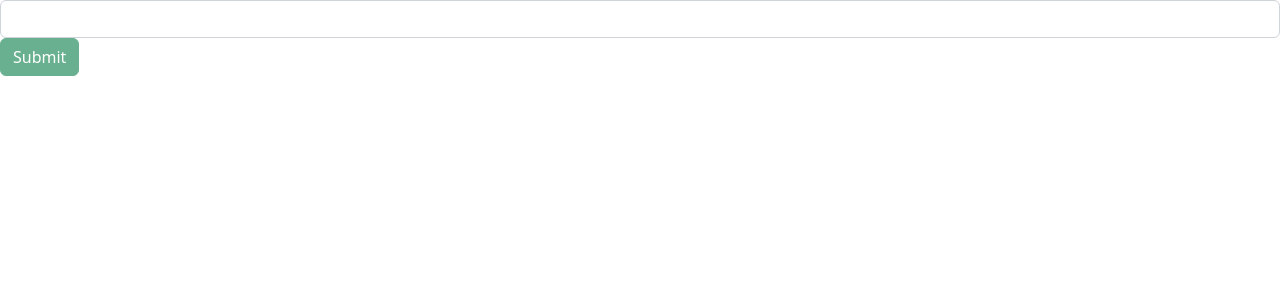
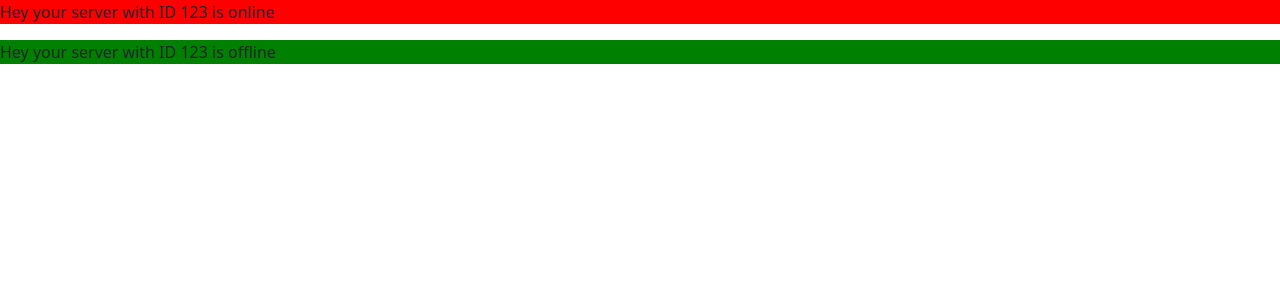
Before and after one commit to 148X1A0309/Angular-Part1, an Angular app: page / in a window 1280 px wide. Shown: the top 300 px of the page. Built offline with nearby package versions, Linux system fonts and the light colour scheme.

Commit message:
6 files modified

```diff
--- a/src/app/Server/server/server.component.html
+++ b/src/app/Server/server/server.component.html
@@ -21,8 +21,10 @@ Event Binding is nothing but the communication b/w view and model(ts) .As the na
   <input type="text" class="form-control" [(ngModel)]='ServerName'>
 <!-- <p>{{ServerName}}</p> -->
 <button class="btn btn-primary" [disabled]="!allowServer" (click)="AddedServer()">Add Server</button>
-<p>{{ServerStatus}}</p>
-<p [innerText]="allowServer"></p>
+<!-- <p>{{ServerStatus}}</p> -->
+<!-- <p [innerText]="allowServer"></p> -->
+<!-- * in ngIf indicate that it is structural Directive -->
+<p *ngIf="serverCreated">Server was created and the name is {{ServerName}}</p>
 
 <!-- Two Way Data Binding
 
--- a/src/app/Server/server/server.component.ts
+++ b/src/app/Server/server/server.component.ts
@@ -11,6 +11,7 @@ serverStatus:string="offline";
 allowServer=false;
 ServerStatus="No Server was created";
 ServerName="Chandu"
+serverCreated=false;
 
 
   constructor() {
@@ -27,6 +28,7 @@ ServerName="Chandu"
 
   //All together 4 Directives are used here if you observe
   AddedServer(){
+    this.serverCreated=true;
     this.ServerStatus="Server was created!" + 'Name is '+ this.ServerName;
   }
 
--- a/src/app/Servers/servers/servers.component.css
+++ b/src/app/Servers/servers/servers.component.css
@@ -3,3 +3,6 @@
   border:1px solid red;
   background-color: mistyrose;
 }
+.online{
+  background:aliceblue;
+}
--- a/src/app/Servers/servers/servers.component.html
+++ b/src/app/Servers/servers/servers.component.html
@@ -1 +1,3 @@
-<p class="Warning">Say my name as Chandu</p>
+<!-- <p class="Warning">Say my name as Chandu</p> -->
+
+<p [ngStyle]="{backgroundColor:getColor()}" [ngClass]="{online:ServerStatus==='online'}">Hey your {{'server'}} with ID {{serverId}} is  {{getServerStatus()}}</p>
--- a/src/app/Servers/servers/servers.component.ts
+++ b/src/app/Servers/servers/servers.component.ts
@@ -6,10 +6,19 @@ import { Component, OnInit } from '@angular/core';
   styleUrls: ['./servers.component.css']
 })
 export class ServersComponent implements OnInit {
+  serverId=123;
+  ServerStatus="No Server was created";
 
-  constructor() { }
+  constructor() {
+    this.ServerStatus=Math.random()>0.5?'online':'offline'
+   }
 
   ngOnInit() {
   }
-
+getServerStatus(){
+return this.ServerStatus;
 }
+getColor(){
+ return this.ServerStatus === 'online'?'red':'green';
+}
+}
--- a/src/app/app.component.html
+++ b/src/app/app.component.html
@@ -13,7 +13,8 @@
 Whenever we create a Component we have to import it in the appmodule
 
 We can also call other Components Such Server in Servers Component in our file but make sure to import Server Component so that the data in servers component loaded when the Server Component loaded -->
-<!--
-<app-server></app-server>
-<app-servers></app-servers> -->
-<app-directives></app-directives>
+
+<!-- <app-server></app-server> -->
+<app-servers></app-servers>
+<app-servers></app-servers>
+<!-- <app-directives></app-directives> -->
```
